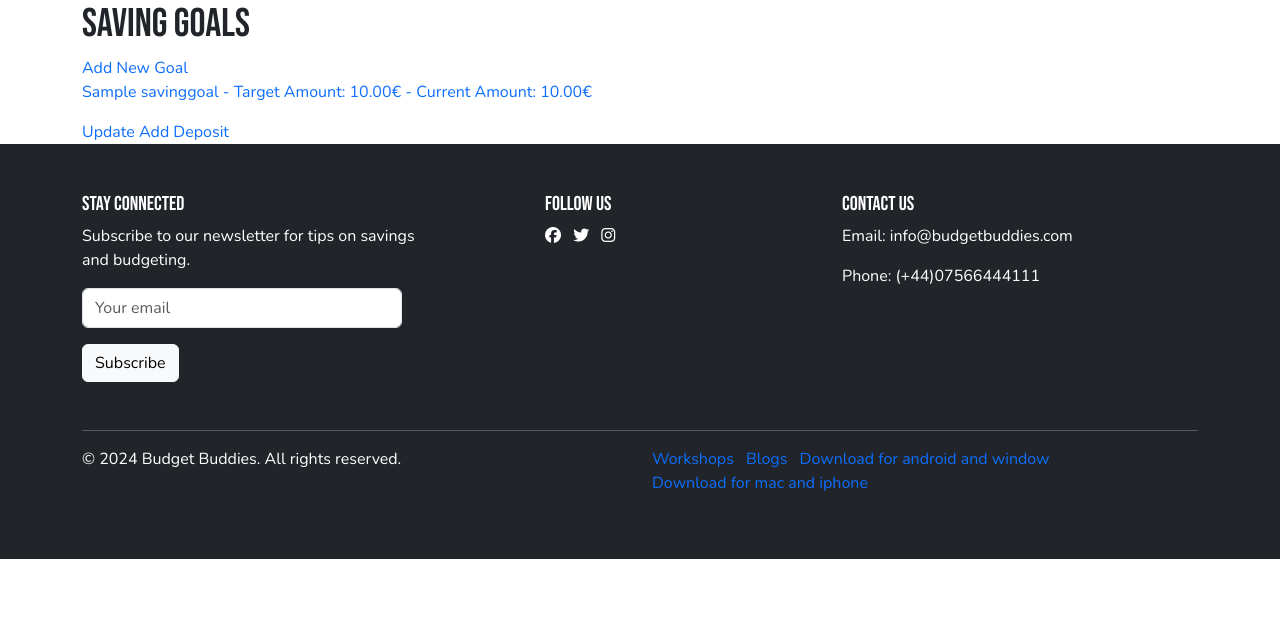
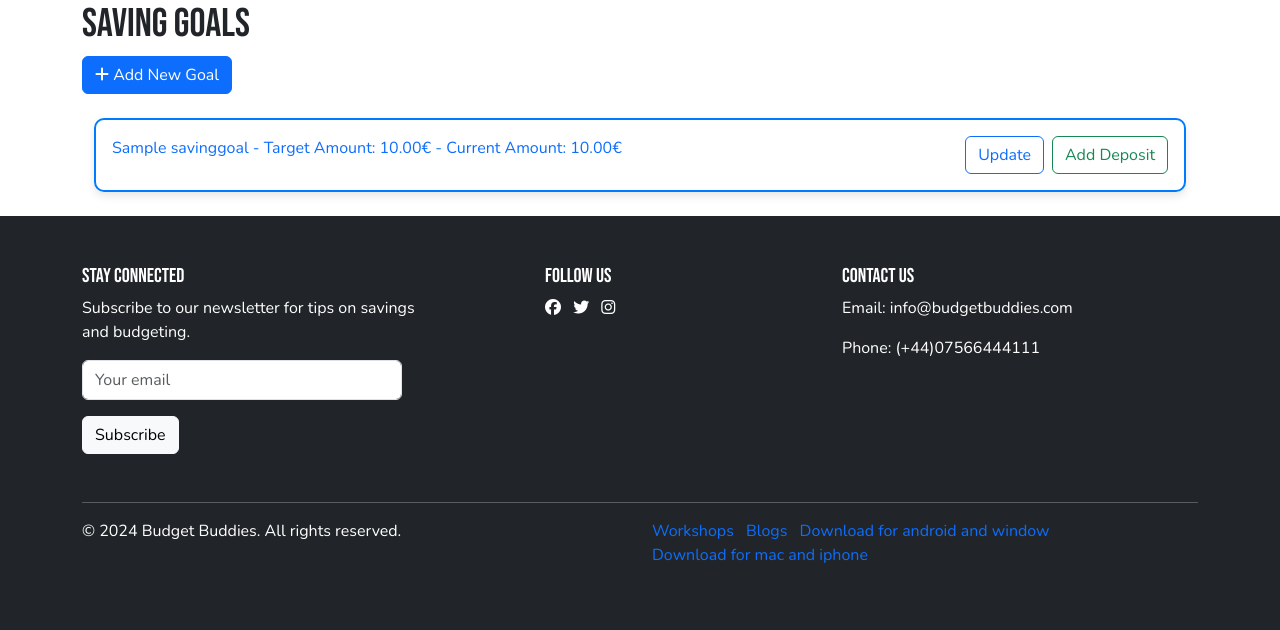
Before and after one commit to KaiLangen96/january-hackathon-2024, a Django app: page /saving-goals/ in a window 1280 px wide. Shown: the part 76-706 px from the top of the page. Run offline with Django 4.2, Linux system fonts and the light colour scheme; a user stored in the database is signed in; tables that the repository leaves empty hold one stand-in row (values such as "Sample post"); some libraries are stand-ins or nearby versions.

Commit message:
place content in div

```diff
--- a/templates/saving_goals.html
+++ b/templates/saving_goals.html
@@ -3,13 +3,33 @@
 {% block content %}
   <h1>Saving Goals</h1>
 
-  <a href="{% url 'add_saving_goal' %}">Add New Goal</a>
+
+  <a href="{% url 'add_saving_goal' %}">
+
+  <div class='btn-primary btn text-white'><i class="fa-solid fa-plus"></i>
+    Add New Goal</div>
+  </a>
 
   {% for goal in goals %}
-  <a href="{% url "saving_goal_details" goal_pk=goal.pk %}">
-    <p>{{ goal.name }} - Target Amount: {{ goal.target_amount }}€ - Current Amount: {{ goal.current_amount }}€</p>
-    <a href="{% url 'update_saving_goal' pk=goal.pk %}">Update</a>
-    <a href="{% url 'add_savings_deposit' goal_pk=goal.pk %}">Add Deposit</a>
-  </a>
+  <div class="container py-4">
+    <article class="postcard dark blue glossy-border p-3">
+      <div class="saving-container d-flex flex-column flex-md-row justify-content-between">
+        <div class="goals-text mb-3 mb-md-0">
+          <a href="{% url 'saving_goal_details' goal_pk=goal.pk %}">
+            <p class="mb-0">
+              <span class="d-inline d-md-none">{{ goal.name | truncatechars:10 }}</span>
+              <span class="d-none d-md-inline">{{ goal.name }}</span>
+              - Target Amount: {{ goal.target_amount }}€ - Current Amount: {{ goal.current_amount }}€
+            </p>
+          </a>
+        </div>
+        <div class="save-buttons d-flex flex-row">
+          <a href="{% url 'update_saving_goal' pk=goal.pk %}" class="btn btn-outline-primary me-2">Update</a>
+          <a href="{% url 'add_savings_deposit' goal_pk=goal.pk %}" class="btn btn-outline-success">Add Deposit</a>
+        </div>
+      </div>
+    </article>
+  </div>
+
   {% endfor %}
 {% endblock %}
```
